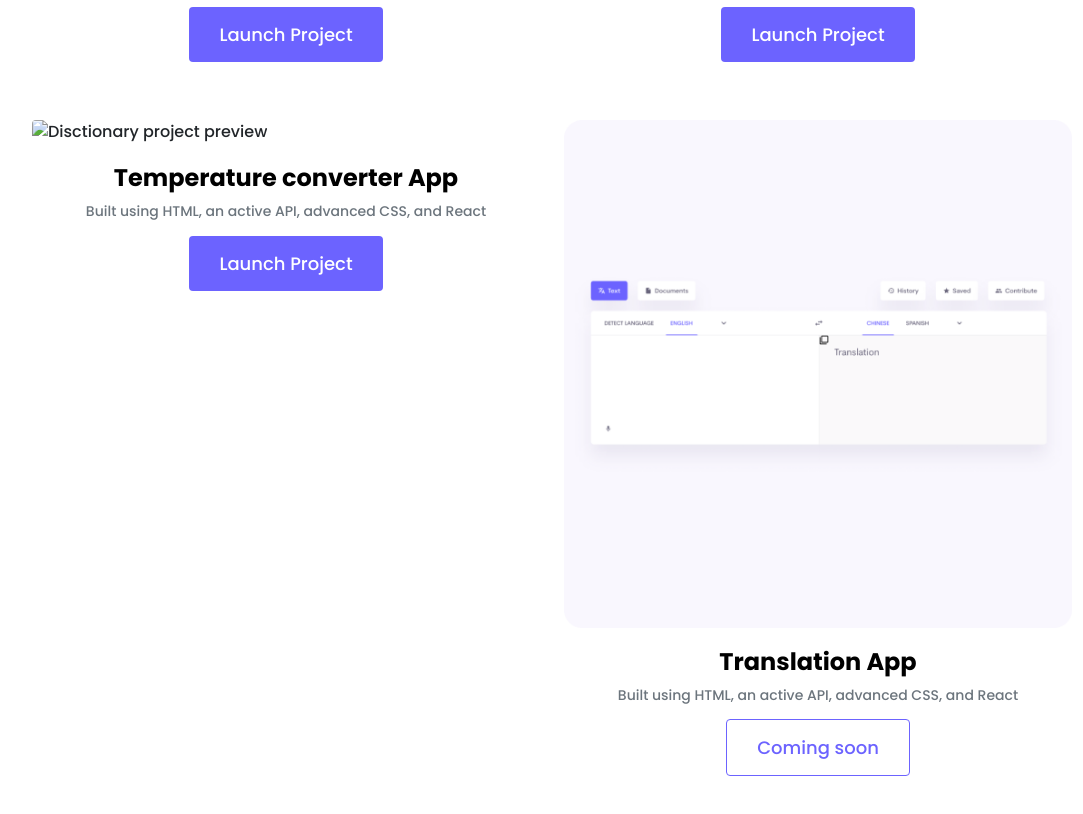
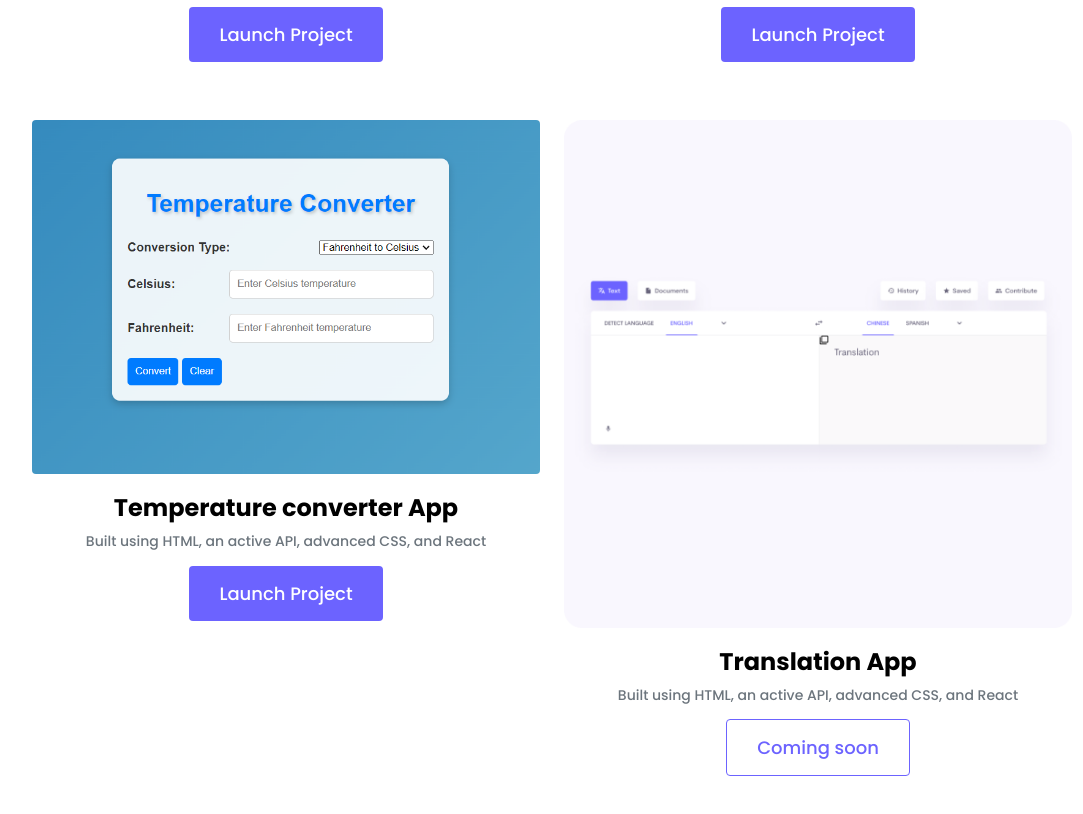
Before and after one commit to pratzzz2432/my_projects, a plain HTML site: page work.html in a window 1280 px wide. Shown: the part 973-1787 px from the top of the page, without its empty margins (88-1171 px from the left). Drawn offline with nearby package versions, Linux system fonts and the light colour scheme.

Commit message:
update work.html
image

```diff
--- a/work.html
+++ b/work.html
@@ -94,7 +94,7 @@
           </div>
           <div class="col-md-6 mb-4">
             <img
-              src="images/dictionary.png"
+              src="images/temp.png"
               class="img-fluid mb-3 rounded"
               alt="Disctionary project preview"
             />
```
